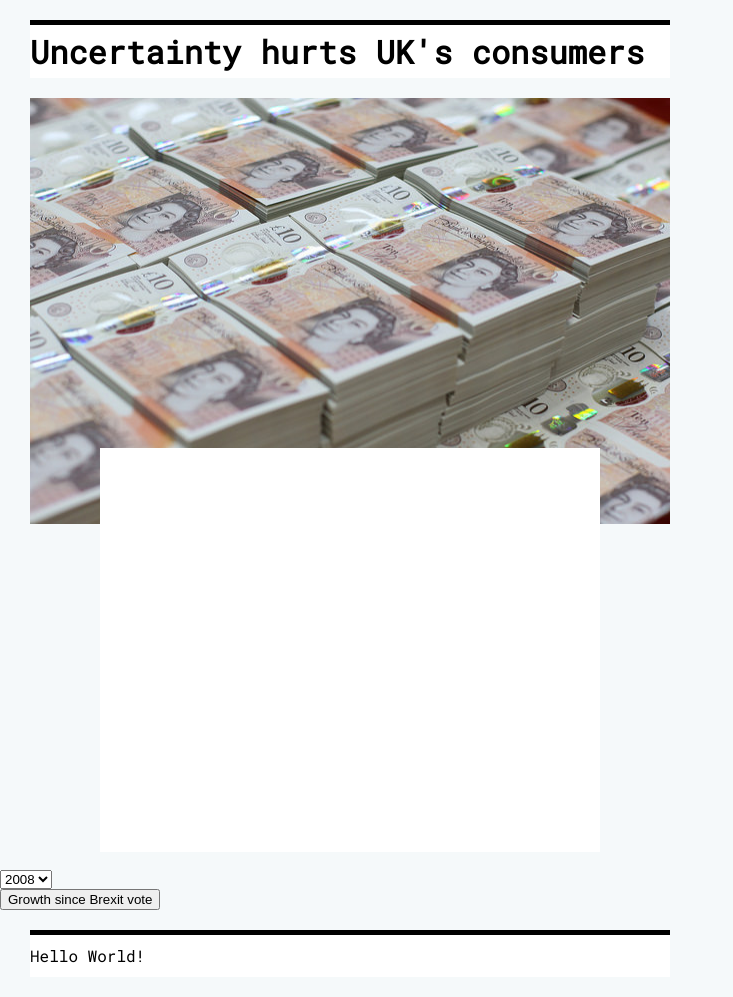
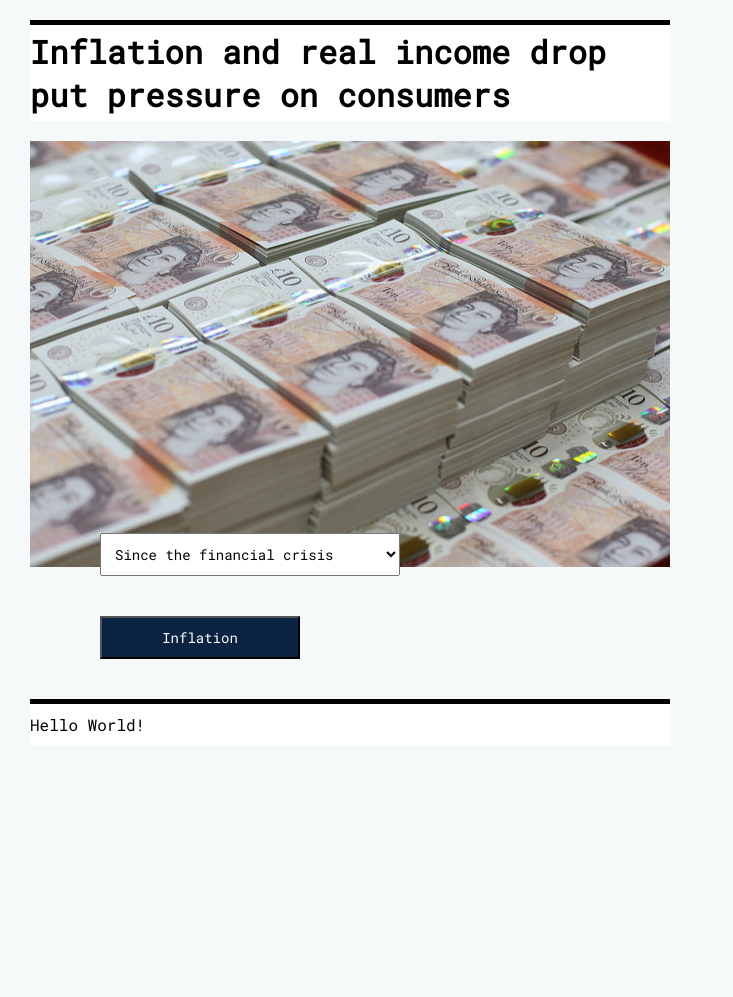
Before and after one commit to cesarebg/Brexit_Dashboard, a Django app: template dashboard/templates/dashboard/inflation.html in a window 1280 px wide. Shown: the whole page, without its empty margins (0-733 px from the left). After the commit the page ends 732 px from the top, so only its background shows below. Run offline with Django 3.2, Linux system fonts and the light colour scheme; the template is opened without the code that fills it, so the values that code supplies are empty.

Commit message:
Style updates

```diff
--- a/dashboard/static/dashboard/style/style.css
+++ b/dashboard/static/dashboard/style/style.css
@@ -191,6 +191,26 @@ section {
   z-index: -1;
 }
 
+#select_dropdown {
+  display: inline-block;
+  font-family: 'Roboto Mono';
+  font-size: 14px;
+  padding: 10px;
+  margin: 20px 0px 20px 100px;
+  width: 300px;
+}
+
+#Brexit_vote {
+  display: inline-block;
+  font-family: 'Roboto Mono';
+  font-size: 14px;
+  color: white;
+  padding: 10px;
+  margin: 20px 0px 20px 100px;
+  width: 200px;
+  background-color: rgb(10, 35, 66);
+}
+
 article p {
   width: 640px;
   font-size: 16px;
--- a/dashboard/templates/dashboard/inflation.html
+++ b/dashboard/templates/dashboard/inflation.html
@@ -13,7 +13,7 @@
 
 <body>
   <div class="inflation_header">
-    <h2 class="article_title">Uncertainty hurts UK's consumers</h2>
+    <h2 class="article_title">Inflation and real income drop put pressure on consumers</h2>
     <img src="/static/dashboard/img/tenner_medium.jpg" id="front_image_inflation"></div>
     <div id="vis_inflation"></div>
   </div>
@@ -28,14 +28,14 @@
       {% csrf_token %}
       <br>
       <select type="text" name="years" id="select_dropdown">
-        <option value="24">2008</option>
-        <option value="120">2016</option>
+        <option value="24">Since the financial crisis</option>
+        <option value="120">After the Brexit vote</option>
       </select>
       <br>
       <!-- Botton -->
       <!-- <button id="Brexit_vote" name="years" value="211" type="botton">Growth since Brexit vote</button> -->
       <!-- Dropdown -->
-      <button id="Brexit_vote" type="botton">Growth since Brexit vote</button>
+      <button id="Brexit_vote" type="botton">Inflation</button>
     </form>
   </div>
   <article>
@@ -45,7 +45,6 @@
 <script src="{% static 'dashboard/vendor/jquery/jquery-3.2.1.min.js' %}"></script>
 <script>
   var inflation = {{ inflation_json | safe }}
-  console.log(inflation)
 
   var margin = {
     top: 50,
@@ -213,14 +212,14 @@
     .enter()
     .append('circle')
     .attr('class', 'point')
-    .attr('r', 3)
+    .attr('r', 2.5)
     .attr('cx', function(inflation) {
       return x(dateParse(inflation.date));
     })
     .attr('cy', function(inflation) {
       return y(inflation.value);
     })
-    .attr('fill', 'black')
+    .attr('fill', 'blue')
     .attr('opacity', 1)
     .on('mouseover', mouseOver)
     .on('mousemove', mouseMove)
@@ -305,13 +304,22 @@
           return dateParse(d.date);
         }));
 
-        y.domain(d3.extent(inflation, function(d) {
-          return parseFloat(d.alcohol);
-        }));
+        y.domain(d3.extent(
+             [].concat(inflation.map(function(d) {
+                      return parseFloat(d.food);
+                  }), inflation.map(function (d) {
+                      return parseFloat(d.alcohol);
+                  }), inflation.map(function (d) {
+                      return parseFloat(d.clothing);
+                  }), inflation.map(function (d) {
+                      return parseFloat(d.cpih);
+                  }), inflation.map(function (d) {
+                      return parseFloat(d.housing);
+                  }))));
 
-        y.domain(d3.extent(inflation, function(d) {
-          return parseFloat(d.alcohol);
-        }));
+        // y.domain(d3.extent(inflation, function(d) {
+        //   return parseFloat(d.alcohol);
+        // }));
 
         var line = d3.line()
           .curve(d3.curveCatmullRom)
@@ -452,14 +460,14 @@
           .enter()
           .append('circle')
           .attr('class', 'point')
-          .attr('r', 3)
+          .attr('r', 2.5)
           .attr('cx', function(inflation) {
             return x(dateParse(inflation.date));
           })
           .attr('cy', function(inflation) {
             return y(inflation.cpih);
           })
-          .attr('fill', 'black')
+          .attr('fill', 'blue')
           .attr('opacity', 1)
           .on('mouseover', mouseOver)
           .on('mousemove', mouseMove)
@@ -469,14 +477,14 @@
           .enter()
           .append('circle')
           .attr('class', 'point')
-          .attr('r', 3)
+          .attr('r', 2.5)
           .attr('cx', function(inflation) {
             return x(dateParse(inflation.date));
           })
           .attr('cy', function(inflation) {
             return y(inflation.food);
           })
-          .attr('fill', 'black')
+          .attr('fill', 'red')
           .attr('opacity', 1)
           .on('mouseover', mouseOver)
           .on('mousemove', mouseMove)
@@ -486,14 +494,14 @@
           .enter()
           .append('circle')
           .attr('class', 'point')
-          .attr('r', 3)
+          .attr('r', 2.5)
           .attr('cx', function(inflation) {
             return x(dateParse(inflation.date));
           })
           .attr('cy', function(inflation) {
             return y(inflation.alcohol);
           })
-          .attr('fill', 'black')
+          .attr('fill', 'orange')
           .attr('opacity', 1)
           .on('mouseover', mouseOver)
           .on('mousemove', mouseMove)
@@ -503,14 +511,14 @@
           .enter()
           .append('circle')
           .attr('class', 'point')
-          .attr('r', 3)
+          .attr('r', 2.5)
           .attr('cx', function(inflation) {
             return x(dateParse(inflation.date));
           })
           .attr('cy', function(inflation) {
             return y(inflation.clothing);
           })
-          .attr('fill', 'black')
+          .attr('fill', 'green')
           .attr('opacity', 1)
           .on('mouseover', mouseOver)
           .on('mousemove', mouseMove)
@@ -520,7 +528,7 @@
           .enter()
           .append('circle')
           .attr('class', 'point')
-          .attr('r', 3)
+          .attr('r', 2.5)
           .attr('cx', function(inflation) {
             return x(dateParse(inflation.date));
           })
```
Also changed, not shown: dashboard/templates/dashboard/growth.html (+15 -16 lines).
